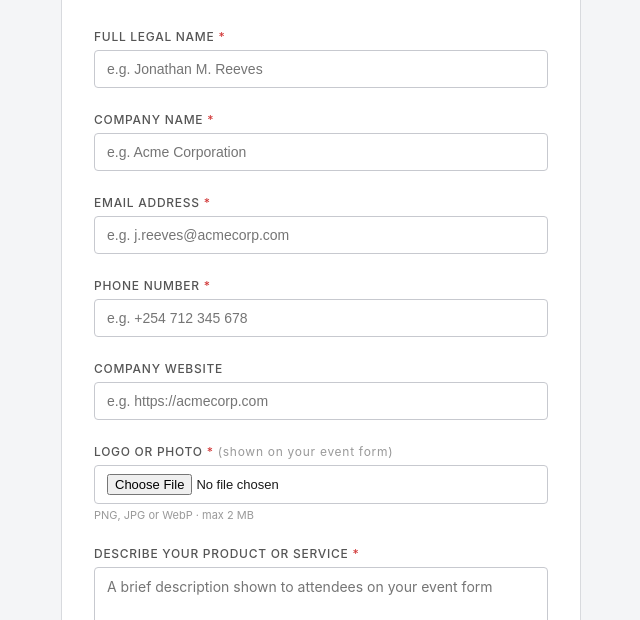
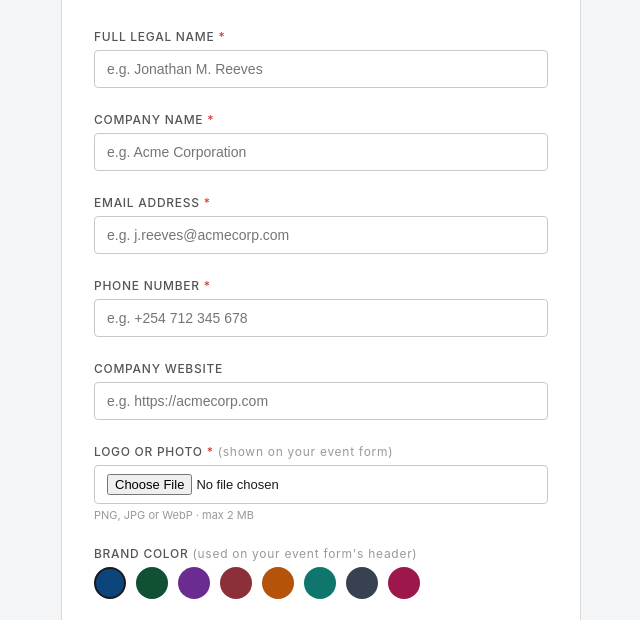
Before and after one commit to somotto/contactForm, a website built with Vite: page register.html in a window 1280 px wide. Shown: the part 164-784 px from the top of the page, without its empty margins (319-959 px from the left). Built offline with nearby package versions, Linux system fonts and the light colour scheme; what aws-amplify would draw is missing.

Commit message:
Add brand color swatch picker to registration form

```diff
--- a/register.html
+++ b/register.html
@@ -64,6 +64,12 @@
     margin-top: 1rem; padding: 0 4px;
   }
   .legal-row p { font-size: 11px; color: #999; margin: 0; }
+  #brand-color-swatches { display: flex; gap: 10px; flex-wrap: wrap; }
+  #brand-color-swatches .swatch {
+    width: 32px; height: 32px; border-radius: 50%; border: 2px solid transparent;
+    cursor: pointer; padding: 0;
+  }
+  #brand-color-swatches .swatch.selected { border-color: #1a1a1a; }
 </style>
 </head>
 <body>
@@ -115,6 +121,21 @@
           style="width:100%; box-sizing:border-box; border-radius:4px; border:1px solid #c7c9cf;
                  padding:8px 12px; font-size:13px; background:#fff; cursor:pointer;" />
         <p style="font-size:11px; color:#999; margin:4px 0 0;">PNG, JPG or WebP · max 2 MB</p>
+      </div>
+
+      <div class="field">
+        <label>Brand color <span style="color:#999; font-weight:400; text-transform:none;">(used on your event form's header)</span></label>
+        <div id="brand-color-swatches">
+          <button type="button" class="swatch selected" data-color="#0C447C" style="background:#0C447C" aria-label="Blue"></button>
+          <button type="button" class="swatch" data-color="#0F5132" style="background:#0F5132" aria-label="Forest green"></button>
+          <button type="button" class="swatch" data-color="#6B2C91" style="background:#6B2C91" aria-label="Purple"></button>
+          <button type="button" class="swatch" data-color="#8C2F39" style="background:#8C2F39" aria-label="Maroon"></button>
+          <button type="button" class="swatch" data-color="#B45309" style="background:#B45309" aria-label="Amber"></button>
+          <button type="button" class="swatch" data-color="#0F766E" style="background:#0F766E" aria-label="Teal"></button>
+          <button type="button" class="swatch" data-color="#374151" style="background:#374151" aria-label="Slate"></button>
+          <button type="button" class="swatch" data-color="#9D174D" style="background:#9D174D" aria-label="Rose"></button>
+        </div>
+        <input type="hidden" id="brandColor" value="#0C447C" />
       </div>
 
       <div class="field">
```
